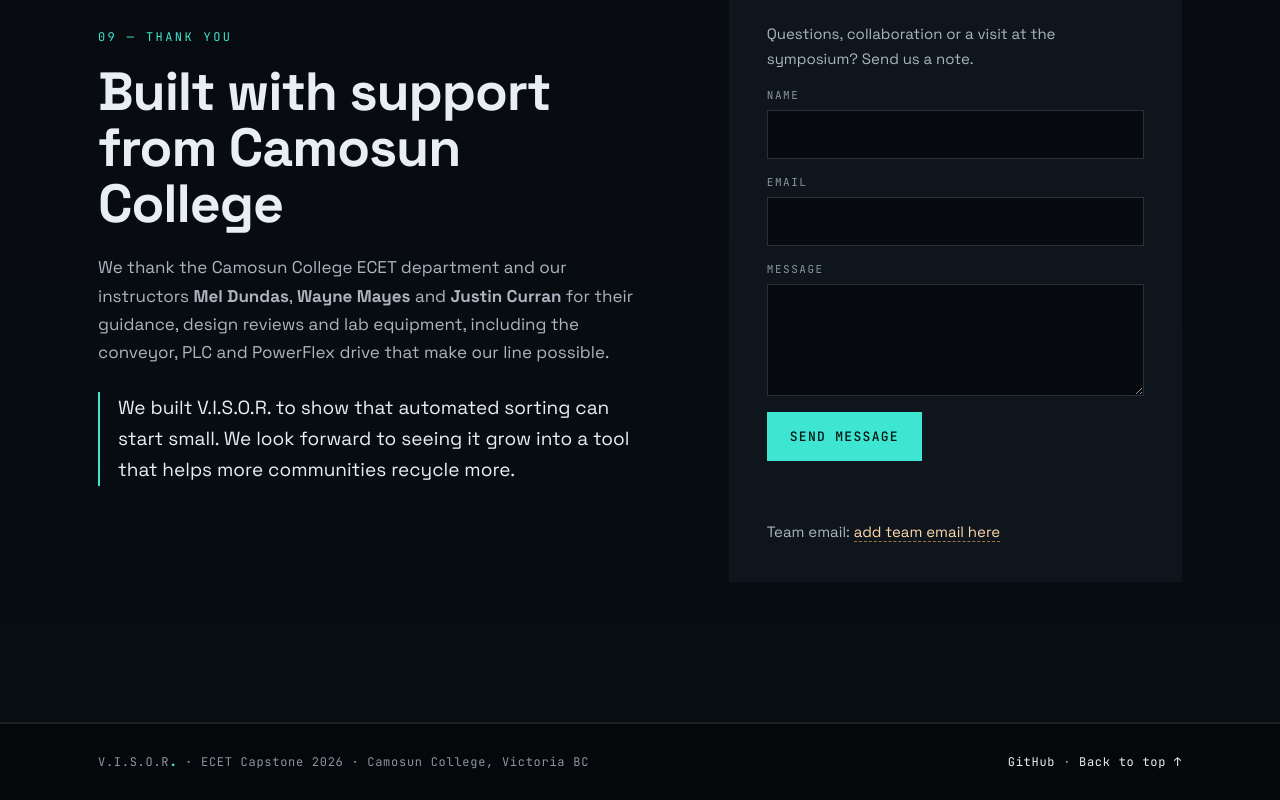
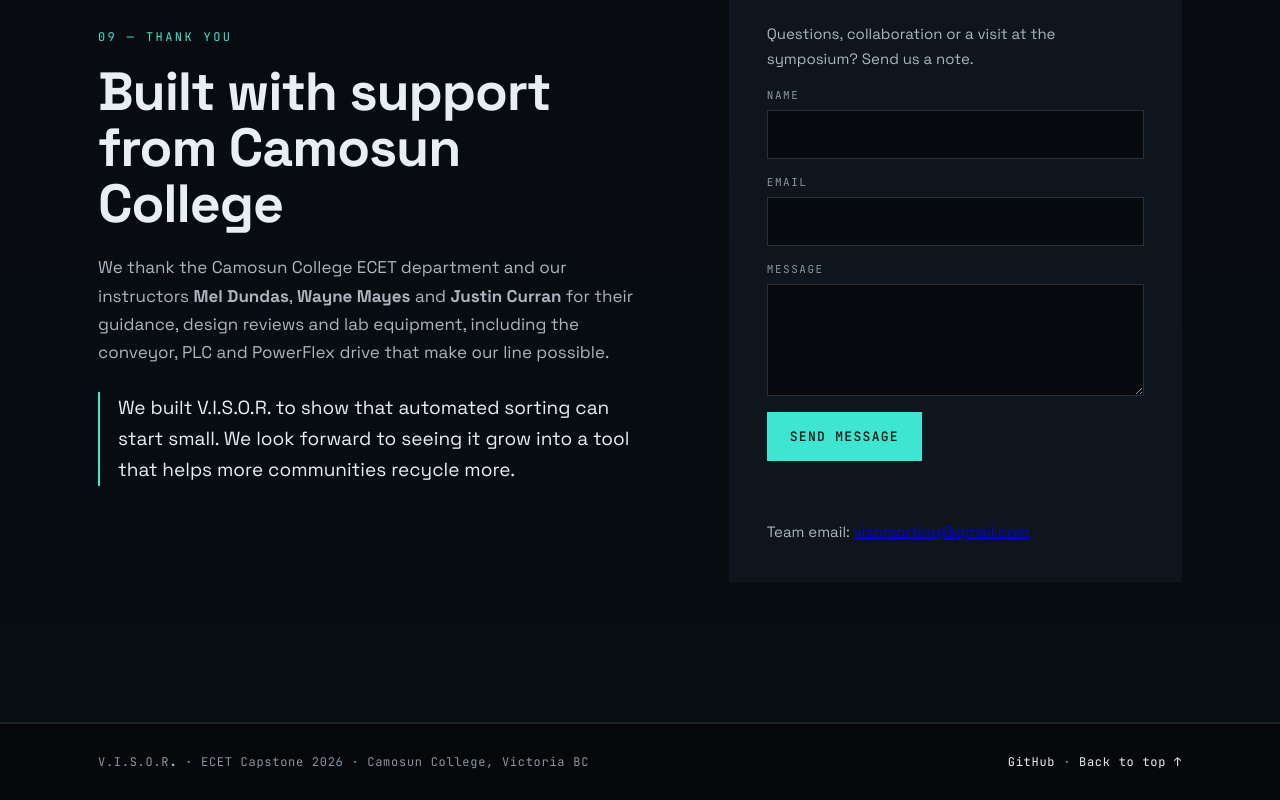
Before and after one commit to DC-C0526799/VISOR-Arm, a plain HTML site: page index.html in a window 1280 px wide. Shown: the part 10030-10830 px from the top of the page. Drawn offline with Linux system fonts and the light colour scheme.

Commit message:
Add team email and make contact form open a prefilled email
Co-Authored-By: Claude Opus 5.5 <noreply@anthropic.com>
Claude-Session: https://claude.ai/code/session_014uiM54nYNeERwF9TDTEi87

```diff
--- a/index.html
+++ b/index.html
@@ -662,7 +662,7 @@
       <label>Message<textarea name="msg" rows="4" required></textarea></label>
       <button class="btn primary" type="submit">Send message</button>
       <p class="form-note" id="formNote" role="status"></p>
-      <p class="mail">Team email: <span>add team email here</span></p>
+      <p class="mail">Team email: <a href="mailto:visorsorting@gmail.com" target="_blank" rel="noopener">visorsorting@gmail.com</a></p>
     </form>
   </div>
 </section>
```
Also changed, not shown: sections/contact.html (+2 -2 lines).
